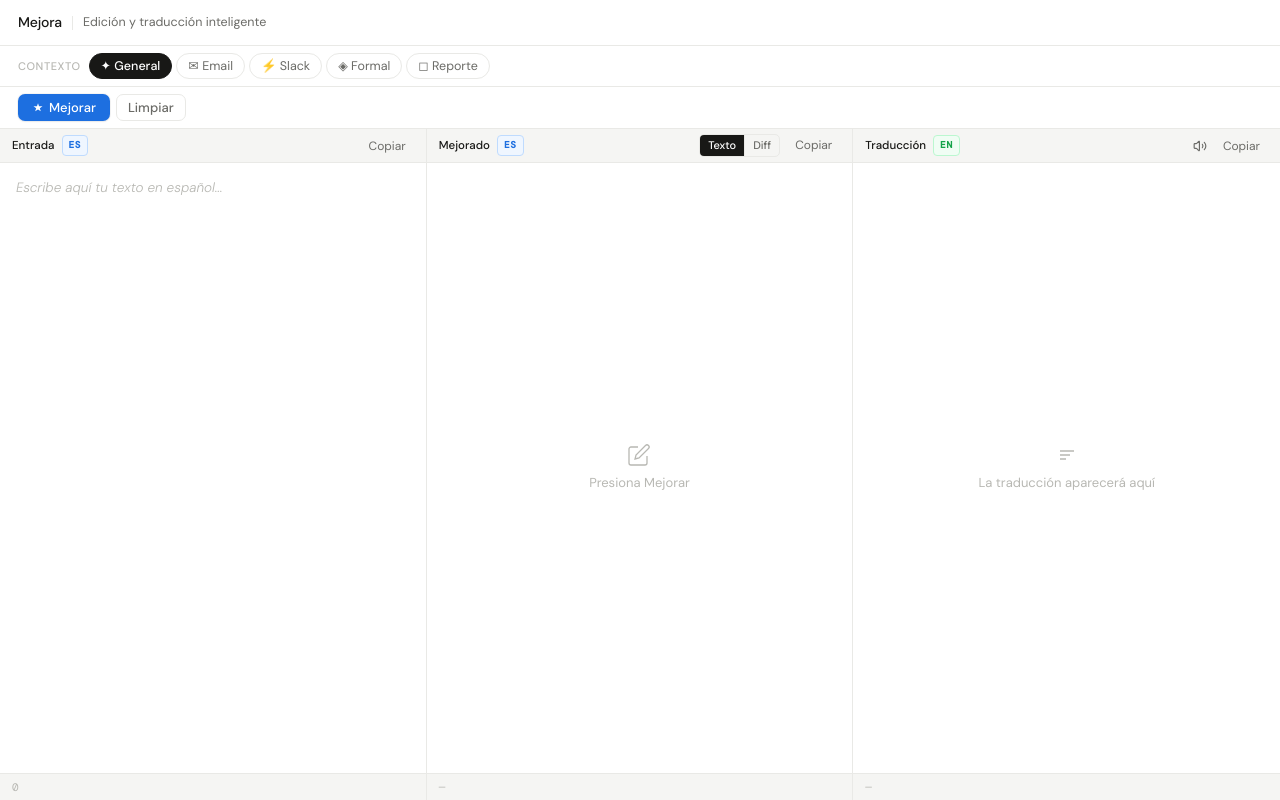
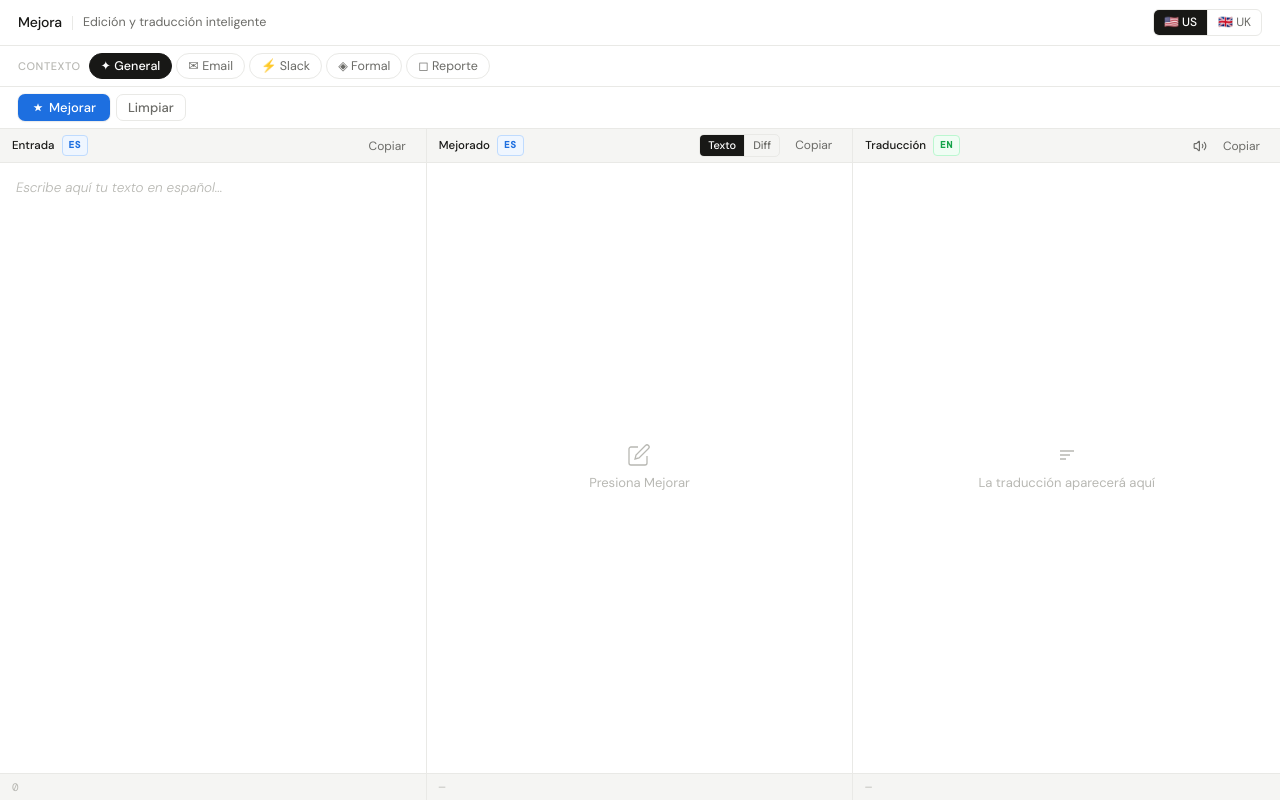
Before and after one commit to gonzalobh/mejora, a website: page index.html in a window 1280 px wide. Drawn offline with nearby package versions, Linux system fonts and the light colour scheme.

Commit message:
Add files via upload

```diff
--- a/index.html
+++ b/index.html
@@ -95,6 +95,39 @@
       background: var(--accent);
       animation: pulse 1s ease-in-out infinite;
     }
+
+    /* ── Dialect toggle ── */
+    .dialect-toggle {
+      display: flex;
+      align-items: center;
+      border: 1px solid var(--border);
+      border-radius: 6px;
+      overflow: hidden;
+      flex-shrink: 0;
+    }
+    .dialect-btn {
+      display: flex;
+      align-items: center;
+      gap: 5px;
+      padding: 4px 10px;
+      font-size: 12px;
+      font-family: var(--font);
+      font-weight: 400;
+      cursor: pointer;
+      border: none;
+      background: transparent;
+      color: var(--text-2);
+      transition: all 0.1s;
+      line-height: 1.4;
+      white-space: nowrap;
+    }
+    .dialect-btn + .dialect-btn { border-left: 1px solid var(--border); }
+    .dialect-btn.active {
+      background: var(--text);
+      color: #fff;
+      font-weight: 500;
+    }
+    .dialect-btn:hover:not(.active) { background: var(--surface-2); }
 
     /* ── Context chips ── */
     .context-bar {
@@ -476,7 +509,13 @@
       <div class="sep"></div>
       <span class="header__tagline">Edición y traducción inteligente</span>
     </div>
-    <div id="autoPill" class="auto-pill">Auto</div>
+    <div style="display:flex;align-items:center;gap:8px">
+      <div class="dialect-toggle">
+        <button class="dialect-btn active" data-dialect="us" title="American English">🇺🇸 US</button>
+        <button class="dialect-btn" data-dialect="uk" title="British English">🇬🇧 UK</button>
+      </div>
+      <div id="autoPill" class="auto-pill">Auto</div>
+    </div>
   </header>
 
   <!-- Context chips -->
@@ -675,6 +714,21 @@ const STORAGE_KEY = 'mejora:last-input';
 inputText.value = localStorage.getItem(STORAGE_KEY) || '';
 syncCount(inputText, 'cnt-input');
 
+// ── Dialect toggle ───────────────────────────────────────────────────────────
+let activeDialect = 'us';
+
+document.querySelectorAll('.dialect-btn').forEach(btn => {
+  btn.addEventListener('click', () => {
+    if (btn.dataset.dialect === activeDialect) return;
+    document.querySelectorAll('.dialect-btn').forEach(b => b.classList.remove('active'));
+    btn.classList.add('active');
+    activeDialect = btn.dataset.dialect;
+    // Re-translate if there's already content
+    const val = inputText.value.trim();
+    if (val) { clearTimeout(timer); runMejorar(val); }
+  });
+});
+
 // ── Context chips ────────────────────────────────────────────────────────────
 let activeCtx = 'general';
 
@@ -847,7 +901,7 @@ async function runMejorar(text) {
     const res = await fetch('/api/mejorar', {
       method: 'POST',
       headers: { 'Content-Type': 'application/json' },
-      body: JSON.stringify({ text, context: activeCtx }),
+      body: JSON.stringify({ text, context: activeCtx, dialect: activeDialect }),
     });
 
     let data = null;
```
Also changed, not shown: api/mejorar.js (+11 -2 lines).
